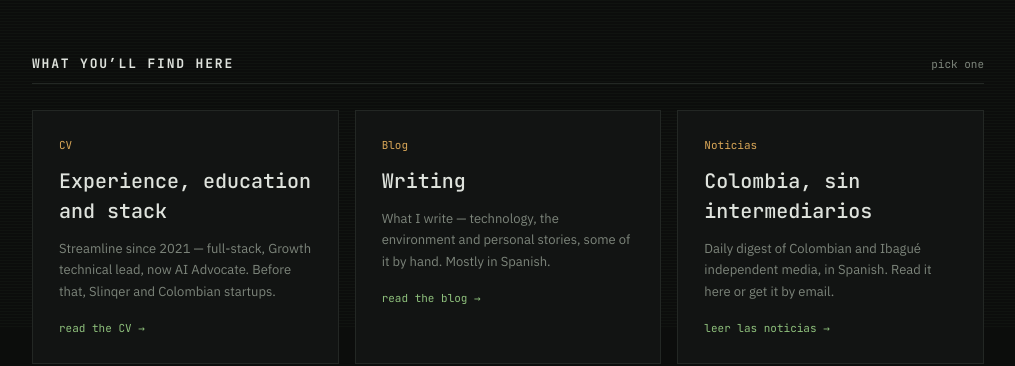
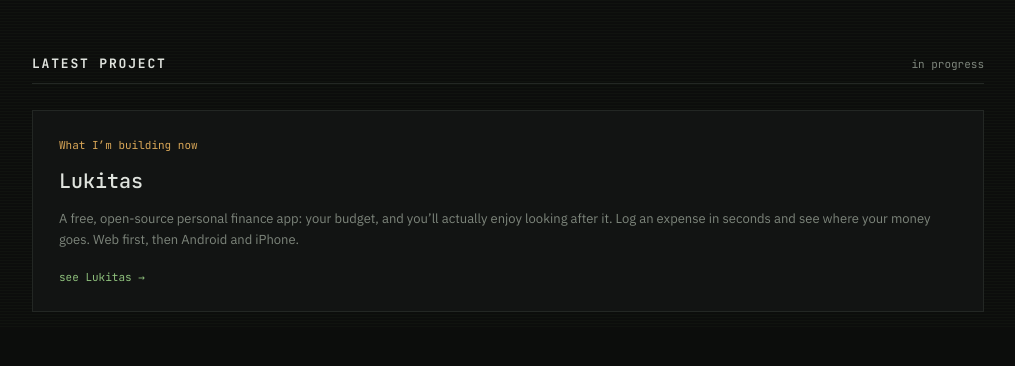
Before and after one commit to andirsun/andersonlaverde.com, a Next.js app: page / in a window 1280 px wide. Shown: the part 473-839 px from the top of the page, without its empty margins (132-1147 px from the left). Built offline with nearby package versions, Linux system fonts and the light colour scheme.

Commit message:
Home: Lukitas as my latest project

```diff
--- a/src/app/page.tsx
+++ b/src/app/page.tsx
@@ -77,6 +77,26 @@
         </div>
       </section>
 
+      <section id="latest">
+        <div className="sec-head">
+          <h2><T en="Latest project" es="Mi proyecto más reciente" /></h2>
+          <span className="right"><T en="in progress" es="en curso" /></span>
+        </div>
+        <div className="cards">
+          <a className="card" href="https://lukitas.andersonlaverde.com" target="_blank" rel="noopener">
+            <span className="kind"><T en="What I’m building now" es="Lo que estoy construyendo" /></span>
+            <span className="title">Lukitas</span>
+            <span className="text sans">
+              <T
+                en="A free, open-source personal finance app: your budget, and you’ll actually enjoy looking after it. Log an expense in seconds and see where your money goes. Web first, then Android and iPhone."
+                es="Una app de finanzas personales gratis y de código abierto: tu presupuesto, y te va a dar gusto cuidarlo. Anota un gasto en segundos y mira en qué se va tu plata. Primero la web, luego Android e iPhone."
+              />
+            </span>
+            <span className="go"><T en="see Lukitas →" es="ver Lukitas →" /></span>
+          </a>
+        </div>
+      </section>
+
       <section id="sections">
         <div className="sec-head">
           <h2><T en="What you’ll find here" es="Qué hay aquí" /></h2>
```
